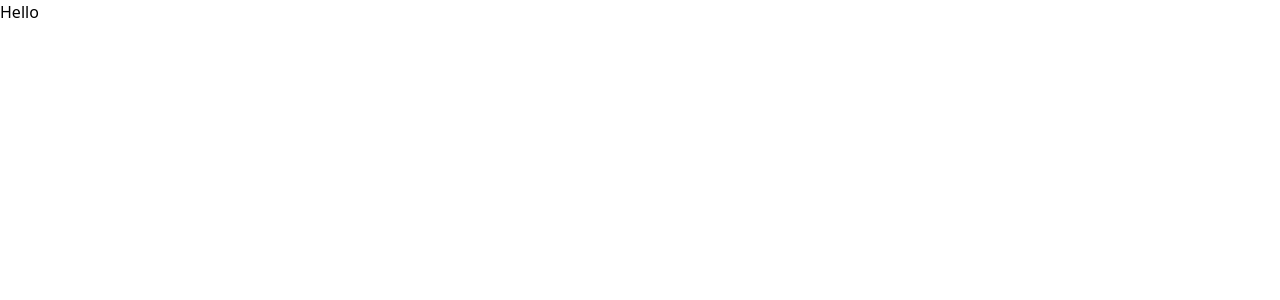
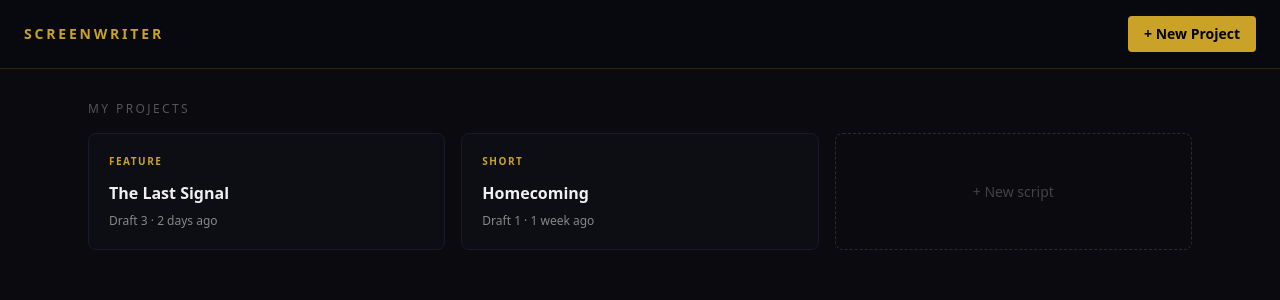
Before and after one commit to mopics/screenwriter, a React (Vite) app: page / in a window 1280 px wide. Shown: the top 300 px of the page. Built offline with nearby package versions, Linux system fonts and the light colour scheme.

Commit message:
feat: wire up router — screenwriter landing page complete

```diff
--- a/src/App.tsx
+++ b/src/App.tsx
@@ -1,3 +1,14 @@
+import { BrowserRouter, Routes, Route } from 'react-router-dom'
+import { Dashboard } from './pages/Dashboard'
+import { ProjectPlaceholder } from './pages/ProjectPlaceholder'
+
 export default function App() {
-  return <div>Hello</div>
+  return (
+    <BrowserRouter>
+      <Routes>
+        <Route path="/" element={<Dashboard />} />
+        <Route path="/project/:id" element={<ProjectPlaceholder />} />
+      </Routes>
+    </BrowserRouter>
+  )
 }
```
